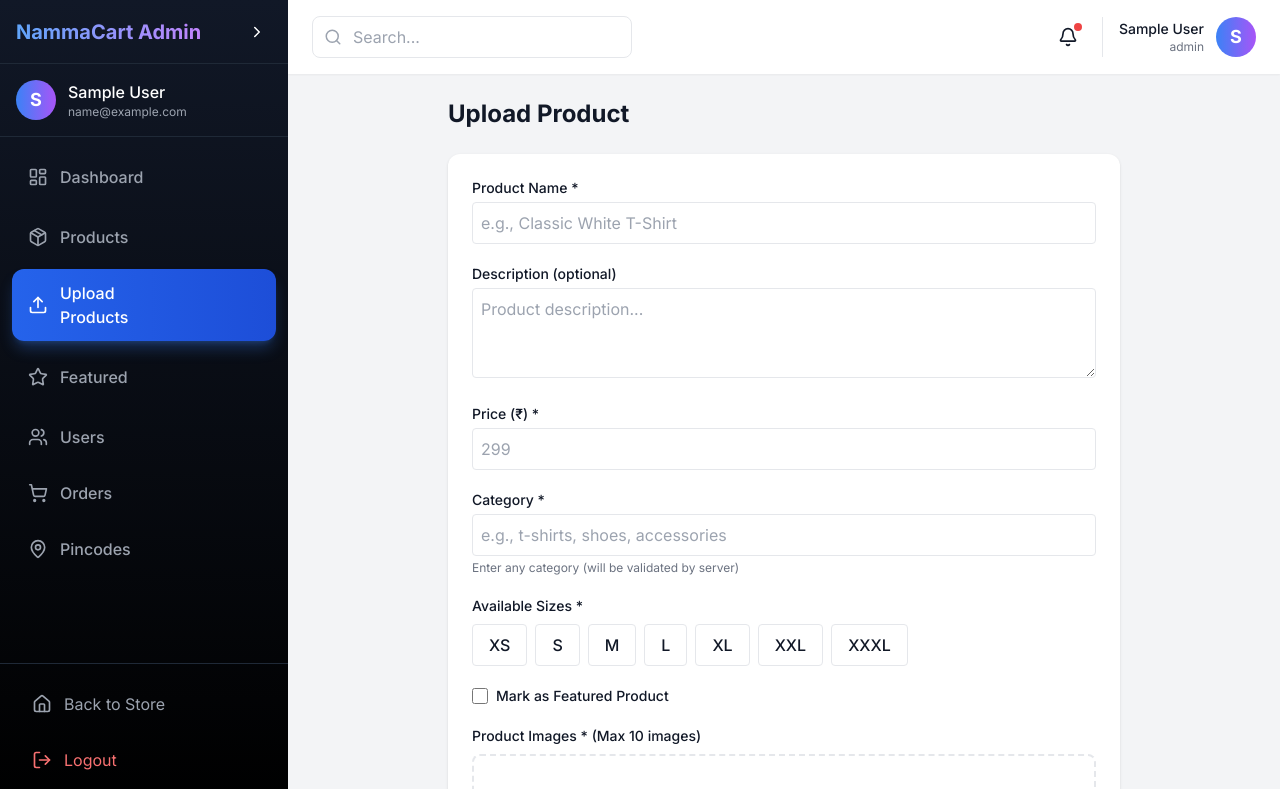
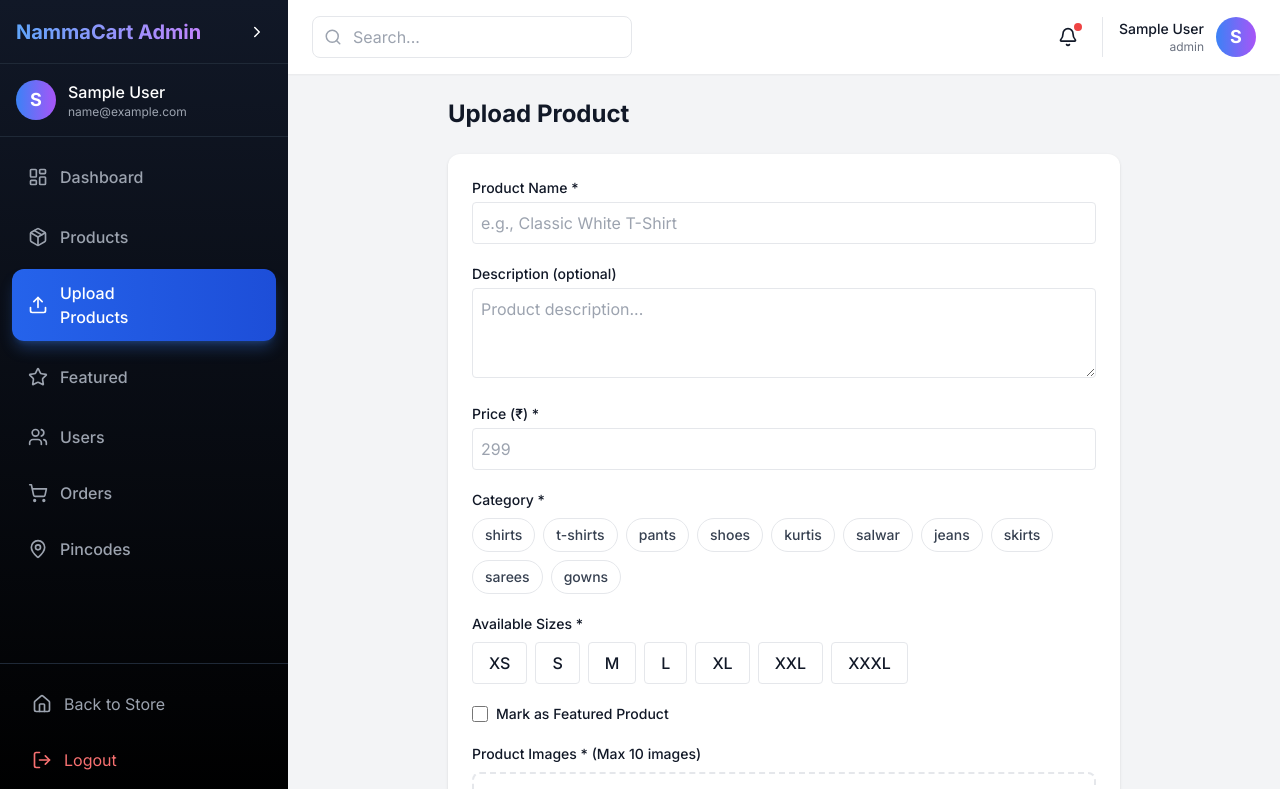
Before and after one commit to iamselva3/ecommerce_frontend, a React (Vite) app: page /admin/upload in a window 1280 px wide. Shown: the top 789 px of the page. Built offline with nearby package versions, Linux system fonts and the light colour scheme; sample sign-in values are in the browser's storage.

Commit message:
Admin product upload change

```diff
--- a/src/Admin/AdminEditProduct.jsx
+++ b/src/Admin/AdminEditProduct.jsx
@@ -9,6 +9,11 @@
 import LogoLoader from "../components/LogoLoader";
 
 const API_URL = import.meta.env.VITE_API_URL ? import.meta.env.VITE_API_URL : "";
+const CATEGORIES = [
+   'shirts', 't-shirts', 'pants', 'shoes', 'kurtis', 'salwar', 'jeans',
+  'skirts', 'sarees', 'gowns', 'accessories',
+];
+
 
 const AdminEditProduct = () => {
   const { id } = useParams();
@@ -339,18 +344,31 @@
                 />
               </div>
 
-              <div>
-                <label className="block text-sm font-medium text-gray-700 mb-1">
+              <div className="md:col-span-2">
+                <label className="block text-sm font-medium text-gray-700 mb-2">
                   Category *
                 </label>
-                <input
-                  name="category"
-                  value={form.category}
-                  onChange={handleChange}
-                  placeholder="e.g. men, women, kids"
-                  required
-                  className="w-full px-4 py-2 border border-gray-300 rounded-lg focus:ring-2 focus:ring-blue-500 focus:border-transparent"
-                />
+                <div className="flex gap-2 flex-wrap">
+                  {CATEGORIES.map((cat) => (
+                    <button
+                      type="button"
+                      key={cat}
+                      onClick={() => setForm(prev => ({ ...prev, category: cat }))}
+                      className={`px-3 py-1.5 border rounded-full text-sm font-medium transition-all ${
+                        form.category === cat
+                          ? "bg-black text-white border-black"
+                          : "bg-white hover:border-gray-400 text-gray-700"
+                      }`}
+                    >
+                      {cat}
+                    </button>
+                  ))}
+                </div>
+                {form.category && (
+                  <p className="text-xs text-blue-600 mt-2 font-medium">
+                    Selected: <span className="uppercase">{form.category}</span>
+                  </p>
+                )}
               </div>
 
               <div>
--- a/src/Admin/AdminUpload.jsx
+++ b/src/Admin/AdminUpload.jsx
@@ -6,6 +6,10 @@
 
 const AVAILABLE_SIZES = ["xs","s", "m", "l", "xl", "xxl","xxxl"];
 const MAX_IMAGES = 10;
+const CATEGORIES = [
+   'shirts', 't-shirts', 'pants', 'shoes', 'kurtis', 'salwar', 'jeans','skirts', 'sarees', 'gowns'
+];
+
 
 const AdminUpload = () => {
 
@@ -217,20 +221,30 @@
           />
         </div>
 
-        {/* Category - Simple Input Box */}
+        {/* Category Selection */}
         <div>
-          <label className="block text-sm font-medium mb-1">Category *</label>
-          <input
-            name="category"
-            value={form.category}
-            onChange={handleChange}
-            placeholder="e.g., t-shirts, shoes, accessories"
-            className="w-full border p-2 rounded focus:ring-2 focus:ring-blue-500 outline-none"
-            required
-          />
-          <p className="text-xs text-gray-500 mt-1">
-            Enter any category (will be validated by server)
-          </p>
+          <label className="block text-sm font-medium mb-2">Category *</label>
+          <div className="flex gap-2 flex-wrap">
+            {CATEGORIES.map((cat) => (
+              <button
+                type="button"
+                key={cat}
+                onClick={() => setForm(prev => ({ ...prev, category: cat }))}
+                className={`px-3 py-1.5 border rounded-full text-sm font-medium transition-all ${
+                  form.category === cat
+                    ? "bg-black text-white border-black"
+                    : "bg-white hover:border-gray-400 text-gray-700"
+                }`}
+              >
+                {cat}
+              </button>
+            ))}
+          </div>
+          {form.category && (
+            <p className="text-xs text-blue-600 mt-2 font-medium">
+              Selected: <span className="uppercase">{form.category}</span>
+            </p>
+          )}
         </div>
 
         {/* Sizes */}
```
